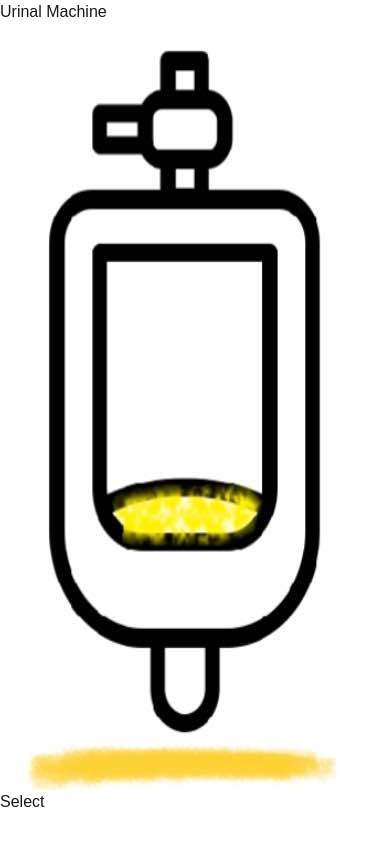
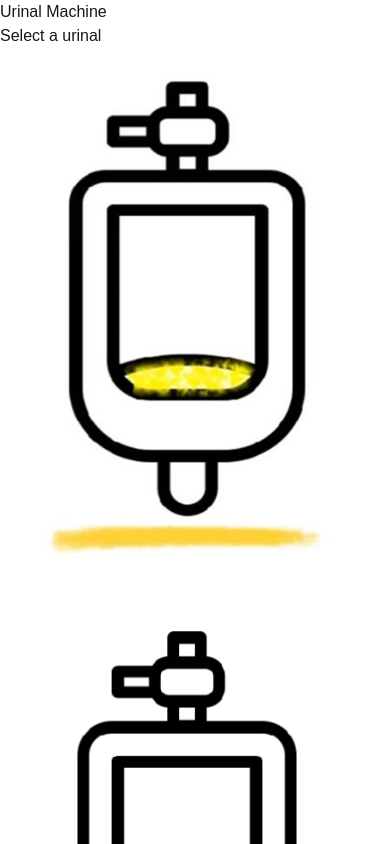
Before and after one commit to itsombhatt/urinal_machine, a Next.js app: page / in a window 390 px wide. Shown: the top 844 px of the page. Built offline with nearby package versions, Linux system fonts and the light colour scheme.

Commit message:
perfection

```diff
--- a/src/app/page.js
+++ b/src/app/page.js
@@ -3,10 +3,6 @@
 import { useEffect, useState } from 'react';
 //const { MongoClient, ServerApiVersion } = require('mongodb');
 //const uri = "mongodb+srv://afern69:E7UowlGl45u4XRHG@cluster0.kel7s.mongodb.net/?retryWrites=true&w=majority&appName=Cluster0";
-
-import empty from "../../public/urinalEmpty.png"
-import person from "../../public/urinalPerson.png"
-import piss from "../../public/urinalPiss.png"
 
 const images = ["/urinalEmpty.png", "/urinalPiss.png", "/urinalPerson.png"]
 
@@ -61,16 +57,20 @@ function App() {
 
 
   return (
-    <div className="App p-8">
-      <h1 className='md:text-9xl text-3xl font-bold text-center mb-8  '>
+    <div className="App p-8 bg-white h-screen">
+      <h1 className='md:text-9xl text-3xl font-bold text-center my-4'>
         Urinal Machine
       </h1>
-      <div className="grid grid-cols-5 gap-4 text-center md:py-0 py-32">
+      <div className='text-center w-full py-2 text-gray-400 text-xl'>
+          Select a urinal
+        </div>
+      <div className="grid grid-cols-5 gap-4 text-center md:py-0 py-32 md:gap-4 gap-0">
         {urinalState.map((urinal, index) => {
           return (<div key = {index}>
             <div key = {index}>
-              <img src={images[urinal]} alt="Urinal" className='md:h-96 h-32 mx-auto'/>
-              {urinal===2 ? false : (<button className='md:py-2 my-4 py-1 bg-yellow-300 rounded px-2'  key = {index} onClick={() => {sendEntry(index)}}>Select</button>)}
+              <button disabled={urinal===2} className='md:h-96 h-32 w-full bg-white' key = {index} onClick={() => {sendEntry(index)}}>
+              <img src={images[urinal]} alt="Urinal" className='h-full w-full'/>
+              </button>
 
             </div>
           </div>
@@ -78,7 +78,7 @@ function App() {
         })}
 
       </div>
-      <div className='text-center w-full mt-32 text-gray-400'>
+      <div className='text-center w-full absolute inset-x-0 bottom-0 my-4 text-gray-400'>
           {randomState ? <div>owned by Alex ({randomState + 1}%) and Om ({100 - randomState - 1}%) </div> : <div></div>}
 
         </div>
```
Also changed, not shown: public/urinalPerson.png, public/urinalPiss.png.
